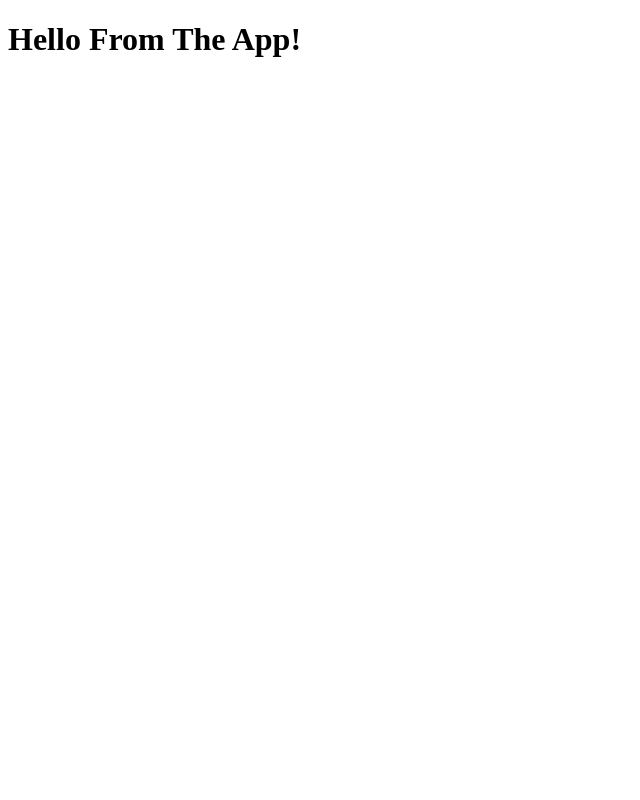
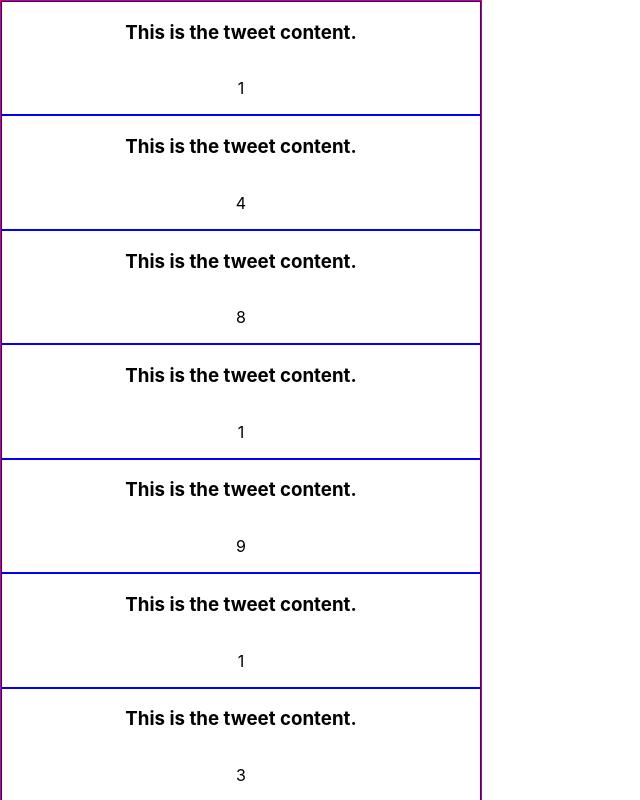
Before and after one commit to Dawid-Dahl/echo-stream, a React (Vite) app: page / in a window 1280 px wide. Shown: the top 800 px of the page, without its empty margins (0-640 px from the left). Built offline with nearby package versions, Linux system fonts and the light colour scheme.

Commit message:
project is set up for development

```diff
--- a/package.json
+++ b/package.json
@@ -4,7 +4,7 @@
 	"description": "",
 	"main": "index.js",
 	"scripts": {
-		"start": "npx ts-node server",
+		"start": "parcel ./src/index.html",
 		"build": "parcel build src/index.html",
 		"test": "jest"
 	},
--- a/src/App.tsx
+++ b/src/App.tsx
@@ -1,9 +1,10 @@
 import React from "react";
+import Feed from "./components/Feed";
 
 const App: React.FC = () => {
 	return (
 		<>
-			<h1>Hello From The App!</h1>
+			<Feed />
 		</>
 	);
 };
--- /dev/null
+++ b/src/components/Feed.tsx
@@ -0,0 +1,27 @@
+import React from "react";
+import styled from "styled-components";
+import {RootState} from "../store";
+import Tweet from "./Tweet";
+import {useSelector} from "react-redux";
+
+type Props = {};
+
+const Feed: React.FC<Props> = () => {
+	const tweets = useSelector((state: RootState) => state.tweetsReducer.tweets);
+
+	return (
+		<Wrapper>
+			{tweets.map(tweet => (
+				<Tweet key={tweet.id} text={tweet.text} likes={tweet.likes} />
+			))}
+		</Wrapper>
+	);
+};
+
+export default Feed;
+
+const Wrapper = styled.div`
+	max-width: 30em;
+	height: 100vh;
+	border: 1px solid red;
+`;
--- /dev/null
+++ b/src/components/Tweet.tsx
@@ -0,0 +1,24 @@
+import React from "react";
+import styled from "styled-components";
+import {DummyTweet} from "../types/types";
+
+type Props = Omit<DummyTweet, "id">;
+
+const Tweet: React.FC<Props> = ({text, likes}) => {
+	return (
+		<Wrapper>
+			<h3>{text}</h3>
+			<p>{likes}</p>
+		</Wrapper>
+	);
+};
+
+export default Tweet;
+
+const Wrapper = styled.div`
+	display: flex;
+	flex-direction: column;
+	align-items: center;
+	justify-content: center;
+	border: 1px solid blue;
+`;
--- a/src/index.html
+++ b/src/index.html
@@ -5,7 +5,27 @@
 		<meta name="viewport" content="width=device-width, initial-scale=1.0" />
 		<meta http-equiv="X-UA-Compatible" content="ie=edge" />
 		<script src="./index.tsx" defer></script>
-		<title>Test</title>
+		<title>Dynamic Twitter Feed</title>
+		<style>
+			:root {
+				box-sizing: border-box;
+				--main-color: black;
+				--light-grey-color: #eaeaea7e;
+				--main-grey-color: #bbbbbb;
+				--dark-grey-color: #464646;
+				--delete-color: #ff7e7e;
+				--border-radius: 20px;
+				--border-radius-inputs: 1em;
+				--box-shadow: 0 0 20px #00000039;
+			}
+			body {
+				font-family: -apple-system, BlinkMacSystemFont, "Segoe UI", Roboto, Oxygen, Ubuntu,
+					Cantarell, "Open Sans", "Helvetica Neue", sans-serif;
+				font-size: 16px;
+				margin: 0px;
+				background-color: white;
+			}
+		</style>
 	</head>
 	<body>
 		<div id="root"></div>
--- a/src/reducers/tweetsReducer.ts
+++ b/src/reducers/tweetsReducer.ts
@@ -1,12 +1,20 @@
 import {TweetsActionTypes} from "../actions/tweetsActions";
 import {Status as Tweet} from "twitter-d";
+import {range, dummyTweet} from "../utils/utils";
+import {DummyTweet} from "../types/types";
+
+//Use dummy data until actual Twitter integration
+
+const dummyData = range(1, 20).map(x =>
+	dummyTweet(x, "This is the tweet content.", Math.round(Math.random() * 10))
+);
 
 export type TweetsReducerState = {
-	tweets: Tweet[];
+	tweets: DummyTweet[];
 };
 
 const initialState: TweetsReducerState = {
-	tweets: [],
+	tweets: dummyData,
 };
 
 export const tweetsReducer = (
--- a/src/store/index.ts
+++ b/src/store/index.ts
@@ -1,9 +1,9 @@
 import {createStore, combineReducers, applyMiddleware} from "redux";
-import {reducer} from "../reducers/reducers";
+import {feedReducer, tweetsReducer} from "../reducers/reducers";
 import {composeWithDevTools} from "redux-devtools-extension";
 import ReduxThunk from "redux-thunk";
 
-export const rootReducer = combineReducers({reducer});
+export const rootReducer = combineReducers({feedReducer, tweetsReducer});
 
 export type RootState = ReturnType<typeof rootReducer>;
 
--- a/src/types/types.ts
+++ b/src/types/types.ts
@@ -0,0 +1,5 @@
+export type DummyTweet = {
+	id: number;
+	text: string;
+	likes: number;
+};
--- /dev/null
+++ b/src/utils/utils.ts
@@ -0,0 +1,8 @@
+export const range = (start: number, end: number): number[] =>
+	end <= start ? [end] : [...range(start, end - 1), end];
+
+export const dummyTweet = (id: number, text: string, likes: number) => ({
+	id,
+	text,
+	likes,
+});
```
